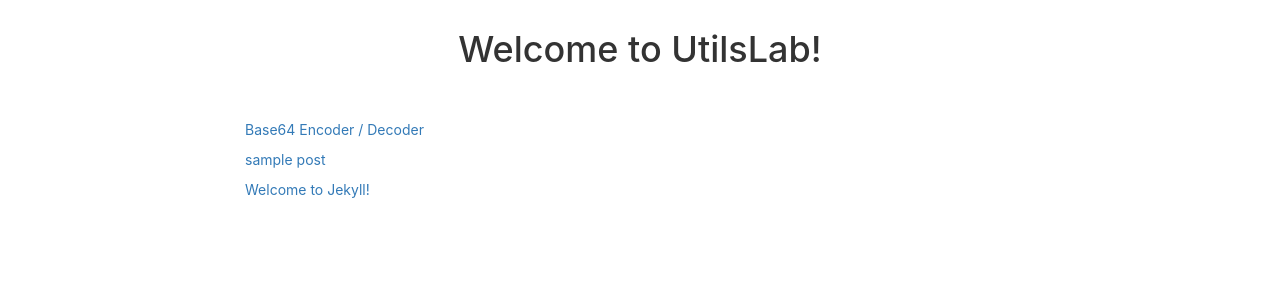
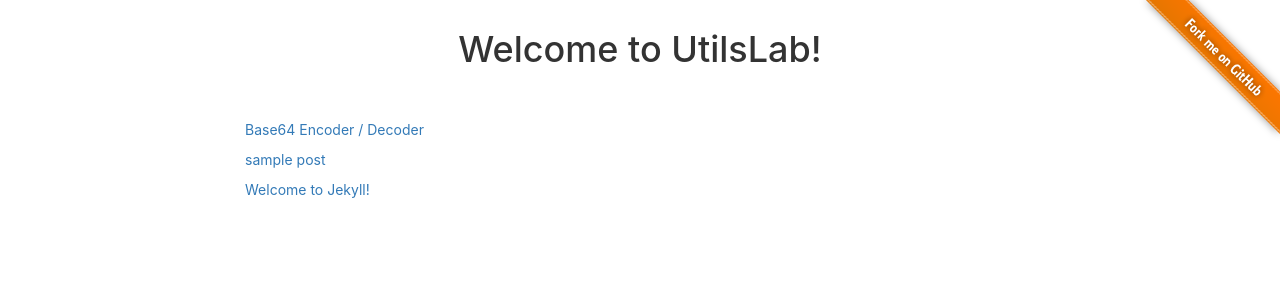
Before and after one commit to noraworld/utils, a Jekyll site: the page built from index.md, in a window 1280 px wide. Shown: the top 300 px of the page. Built offline with Jekyll 4.4.1, drawn with Linux system fonts in a browser that asks for light colours.

Commit message:
:sparkles: Add GitHub ribbon

```diff
--- a/_layouts/default.html
+++ b/_layouts/default.html
@@ -13,6 +13,7 @@
       <h1 class="text-center">{{ page.title }}</h1>
     </header>
     {{ content }}
+    <a href="https://github.com/noraworld/noraworld.io" target="_blank"><img style="position:absolute;top:0;right:0;border:0;" src="/assets/img/fork_me_on_github.png" alt="Fork me on GitHub"></a>
   </div>
   <script type="text/javascript" src="/assets/js/jquery.js"></script>
   <script type="text/javascript" src="/assets/js/bootstrap.min.js"></script>
```
Also changed, not shown: assets/img/fork_me_on_github.png (added).
